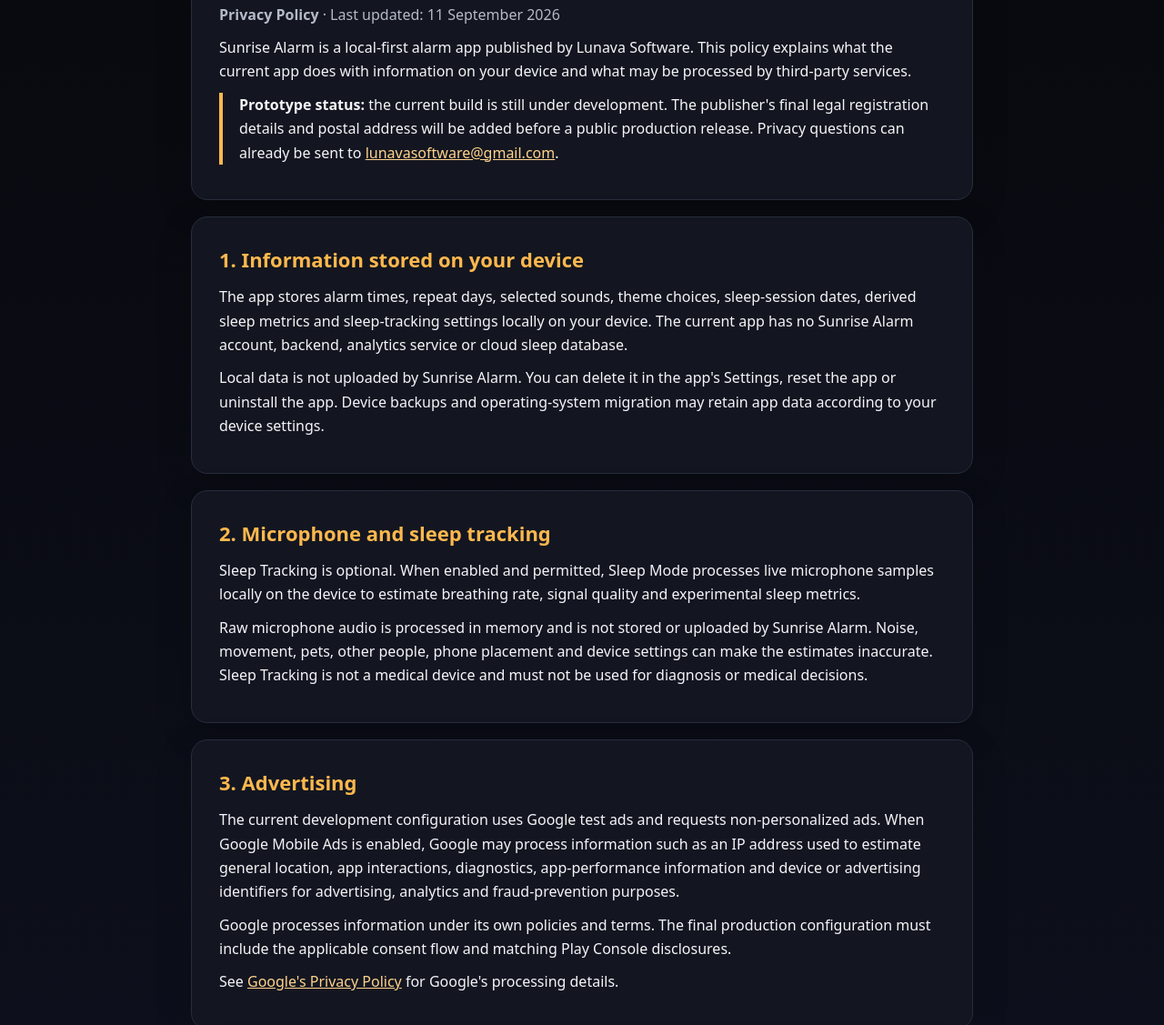
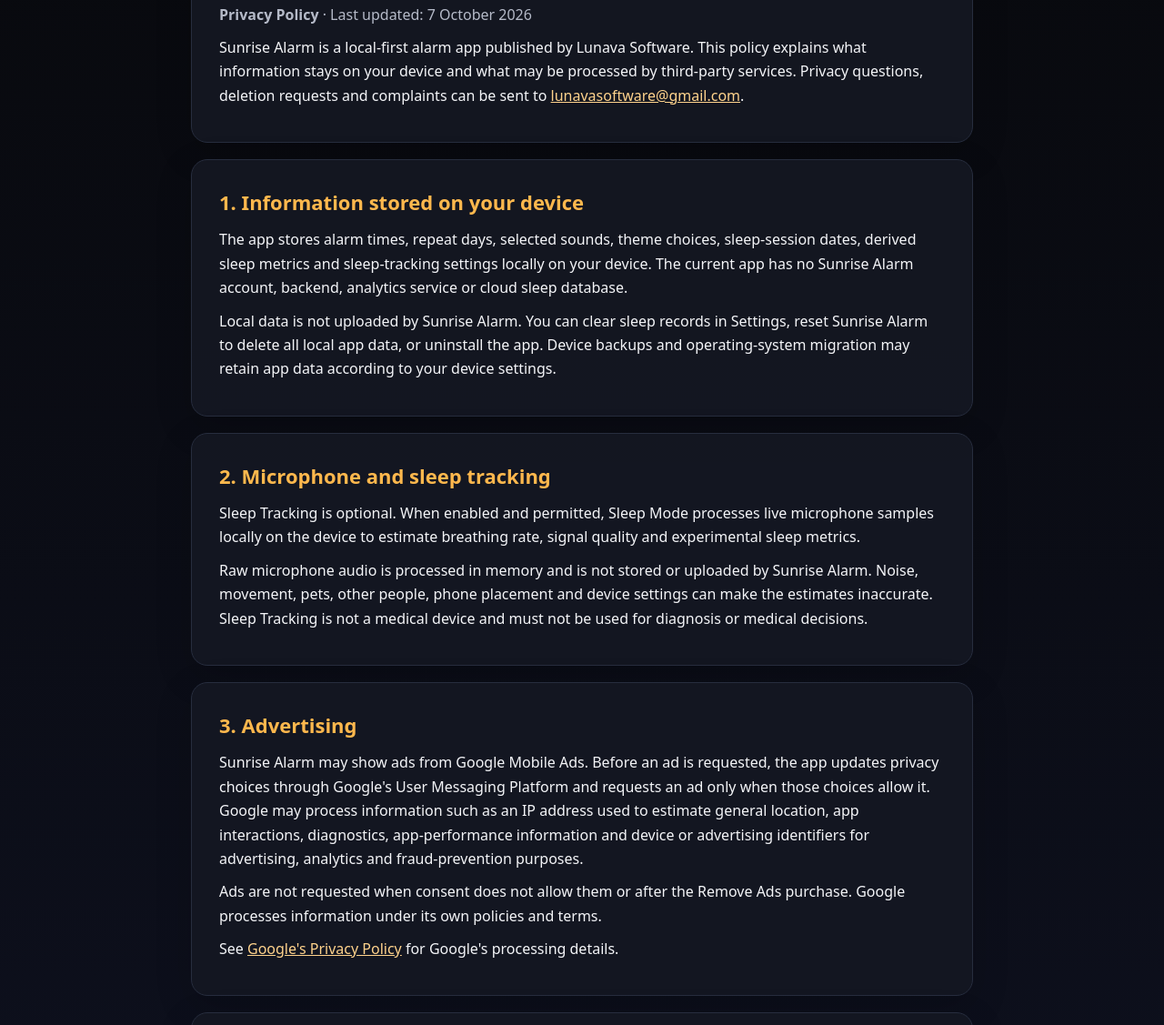
Before and after one commit to thijszoontjes/sunrise-alarm-privacy, a plain HTML site: page index.html in a window 1280 px wide. Shown: the part 161-1288 px from the top of the page at 91% size. Drawn offline with Linux system fonts and the light colour scheme.

Commit message:
Update production privacy policy

```diff
--- a/index.html
+++ b/index.html
@@ -24,15 +24,14 @@
 <main>
   <header>
     <h1>Sunrise Alarm</h1>
-    <p class="meta"><strong>Privacy Policy</strong> · Last updated: 11 September 2026</p>
-    <p>Sunrise Alarm is a local-first alarm app published by Lunava Software. This policy explains what the current app does with information on your device and what may be processed by third-party services.</p>
-    <p class="notice"><strong>Prototype status:</strong> the current build is still under development. The publisher's final legal registration details and postal address will be added before a public production release. Privacy questions can already be sent to <a href="mailto:lunavasoftware@gmail.com">lunavasoftware@gmail.com</a>.</p>
+    <p class="meta"><strong>Privacy Policy</strong> · Last updated: 7 October 2026</p>
+    <p>Sunrise Alarm is a local-first alarm app published by Lunava Software. This policy explains what information stays on your device and what may be processed by third-party services. Privacy questions, deletion requests and complaints can be sent to <a href="mailto:lunavasoftware@gmail.com">lunavasoftware@gmail.com</a>.</p>
   </header>
 
   <section>
     <h2>1. Information stored on your device</h2>
     <p>The app stores alarm times, repeat days, selected sounds, theme choices, sleep-session dates, derived sleep metrics and sleep-tracking settings locally on your device. The current app has no Sunrise Alarm account, backend, analytics service or cloud sleep database.</p>
-    <p>Local data is not uploaded by Sunrise Alarm. You can delete it in the app's Settings, reset the app or uninstall the app. Device backups and operating-system migration may retain app data according to your device settings.</p>
+    <p>Local data is not uploaded by Sunrise Alarm. You can clear sleep records in Settings, reset Sunrise Alarm to delete all local app data, or uninstall the app. Device backups and operating-system migration may retain app data according to your device settings.</p>
   </section>
 
   <section>
@@ -43,8 +42,8 @@
 
   <section>
     <h2>3. Advertising</h2>
-    <p>The current development configuration uses Google test ads and requests non-personalized ads. When Google Mobile Ads is enabled, Google may process information such as an IP address used to estimate general location, app interactions, diagnostics, app-performance information and device or advertising identifiers for advertising, analytics and fraud-prevention purposes.</p>
-    <p>Google processes information under its own policies and terms. The final production configuration must include the applicable consent flow and matching Play Console disclosures.</p>
+    <p>Sunrise Alarm may show ads from Google Mobile Ads. Before an ad is requested, the app updates privacy choices through Google's User Messaging Platform and requests an ad only when those choices allow it. Google may process information such as an IP address used to estimate general location, app interactions, diagnostics, app-performance information and device or advertising identifiers for advertising, analytics and fraud-prevention purposes.</p>
+    <p>Ads are not requested when consent does not allow them or after the Remove Ads purchase. Google processes information under its own policies and terms.</p>
     <p>See <a href="https://policies.google.com/privacy" rel="noopener noreferrer">Google's Privacy Policy</a> for Google's processing details.</p>
   </section>
 
@@ -61,7 +60,7 @@
 
   <section>
     <h2>5. Purchases and third parties</h2>
-    <p>The current prototype does not connect Sunrise Alarm to a cloud account or payment backend. If store purchases are enabled in a future release, Google Play or Apple will process payment and Sunrise Alarm will store only the entitlement needed to unlock the purchased feature; the app will not receive or store your card number.</p>
+    <p>Google Play or Apple processes payment for digital purchases and keeps the purchase record in the store account. Sunrise Alarm stores the entitlement needed to unlock the purchased feature on the device and checks the store account to restore it. The app does not receive or store your card number.</p>
   </section>
 
   <section>
```
Also changed, not shown: 1 other file.
